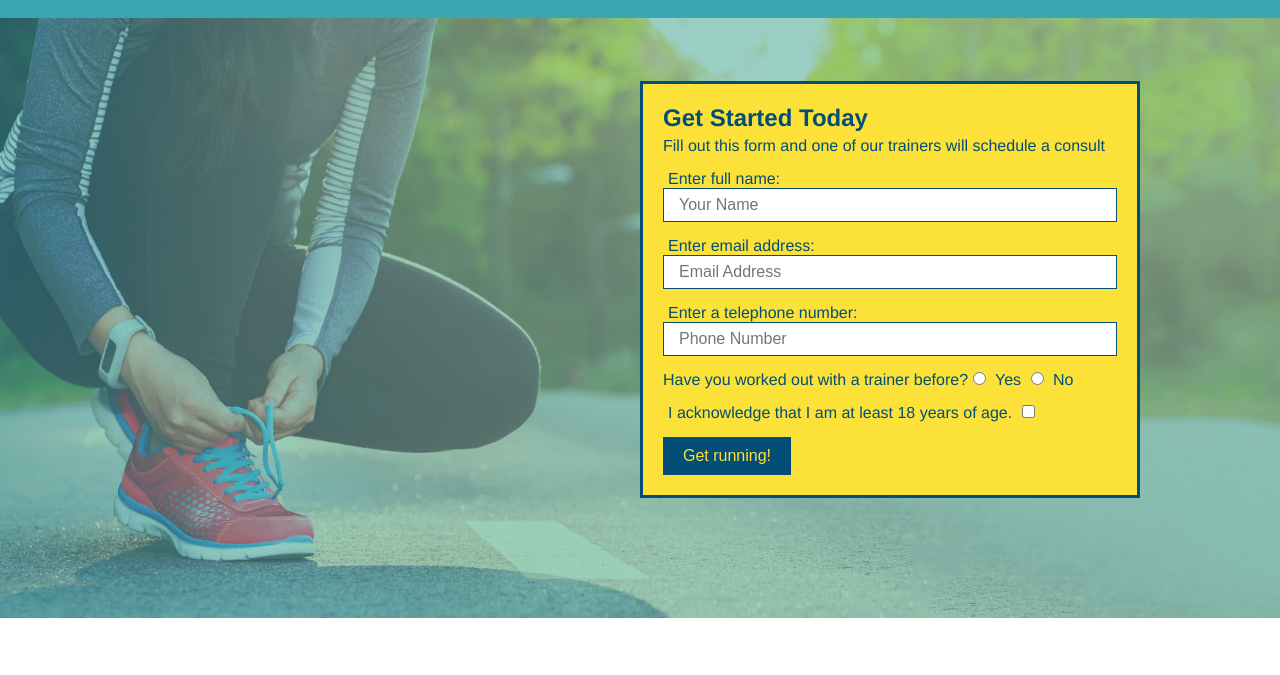
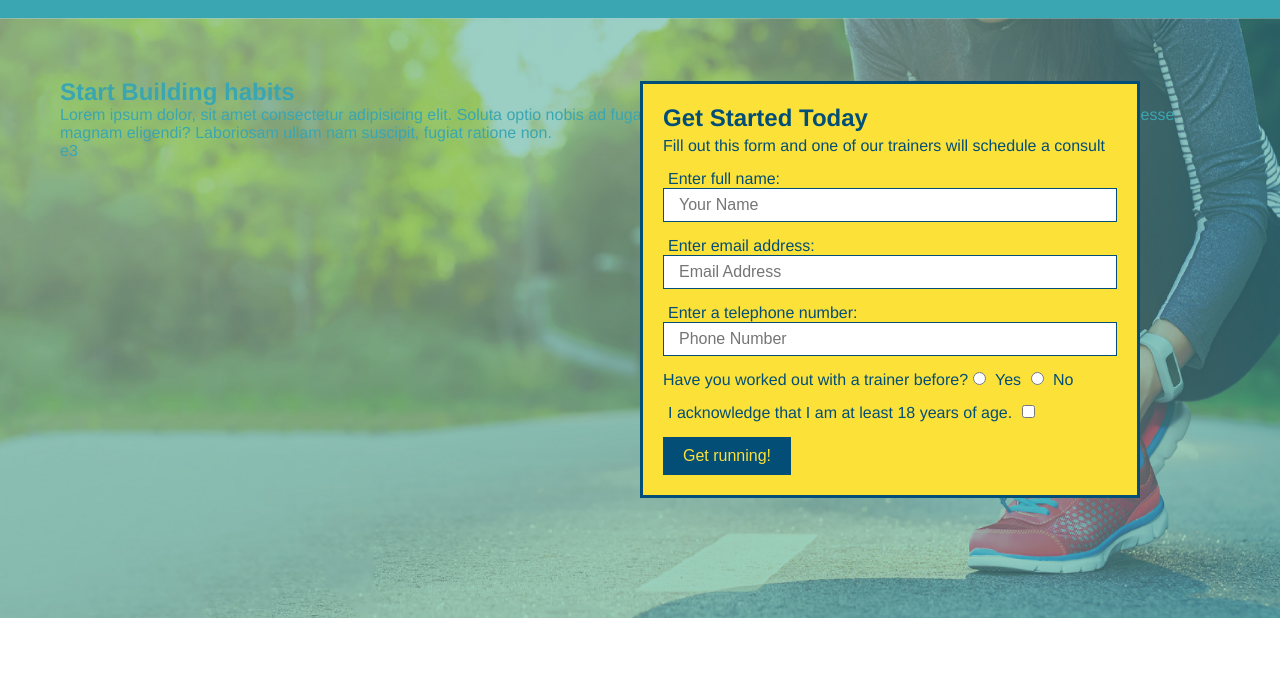
Before and after one commit to robbieevans1/run-buddy, a plain HTML site: page index.html in a window 1280 px wide. Shown: the part 64-739 px from the top of the page. Drawn offline with Linux system fonts and the light colour scheme.

Commit message:
add content to ero, replace image

```diff
--- a/assets/css/style.css
+++ b/assets/css/style.css
@@ -73,7 +73,7 @@ section {
 
 /* Hero Style Start */
 .hero {
-    background-image: url(../images/hero-bg.jpeg);
+    background-image: url(../images/hero-bg.jpg);
     height: 600px;
     background-size: cover;
     background-position: center;
--- a/index.html
+++ b/index.html
@@ -38,6 +38,13 @@
 
     <!-- hero/jumbotron -->
     <section class="hero">
+        <div class="hero-cta">
+            <h2>Start Building habits</h2>
+            <p>
+                Lorem ipsum dolor, sit amet consectetur adipisicing elit. Soluta optio nobis ad fuga vel dignissimos. Expedita recusandae delectus consequatur maiores, esse magnam eligendi? Laboriosam ullam nam suscipit, fugiat ratione non.
+            </p>
+        </div>
+
         <div class="hero-form">
             <h3>Get Started Today</h3>
             <p>Fill out this form and one of our trainers will schedule a consult</p>
@@ -68,7 +75,7 @@
                 Get running!
             </button>
         </form>
-        </div>
+        </div>e3
     </section>
 
     <!-- "what we do" section -->
```
Also changed, not shown: assets/images/hero-bg.jpg (added), 1 other file.
